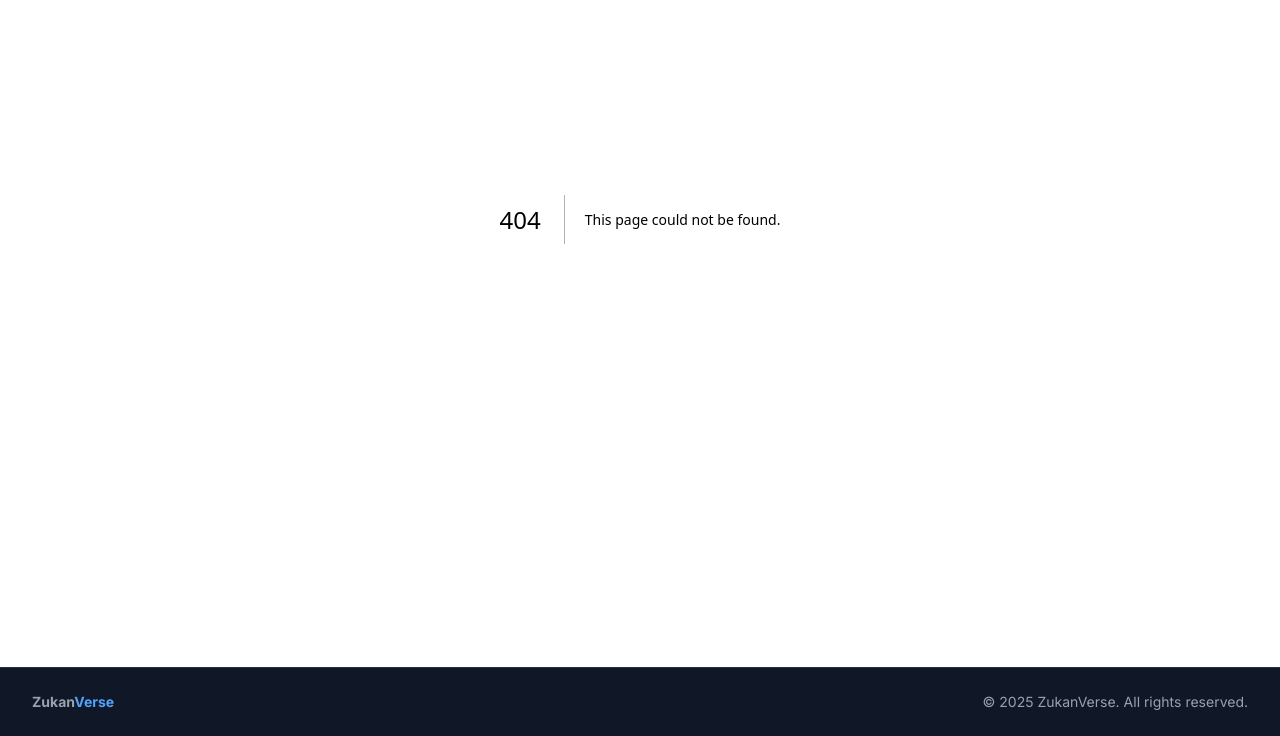
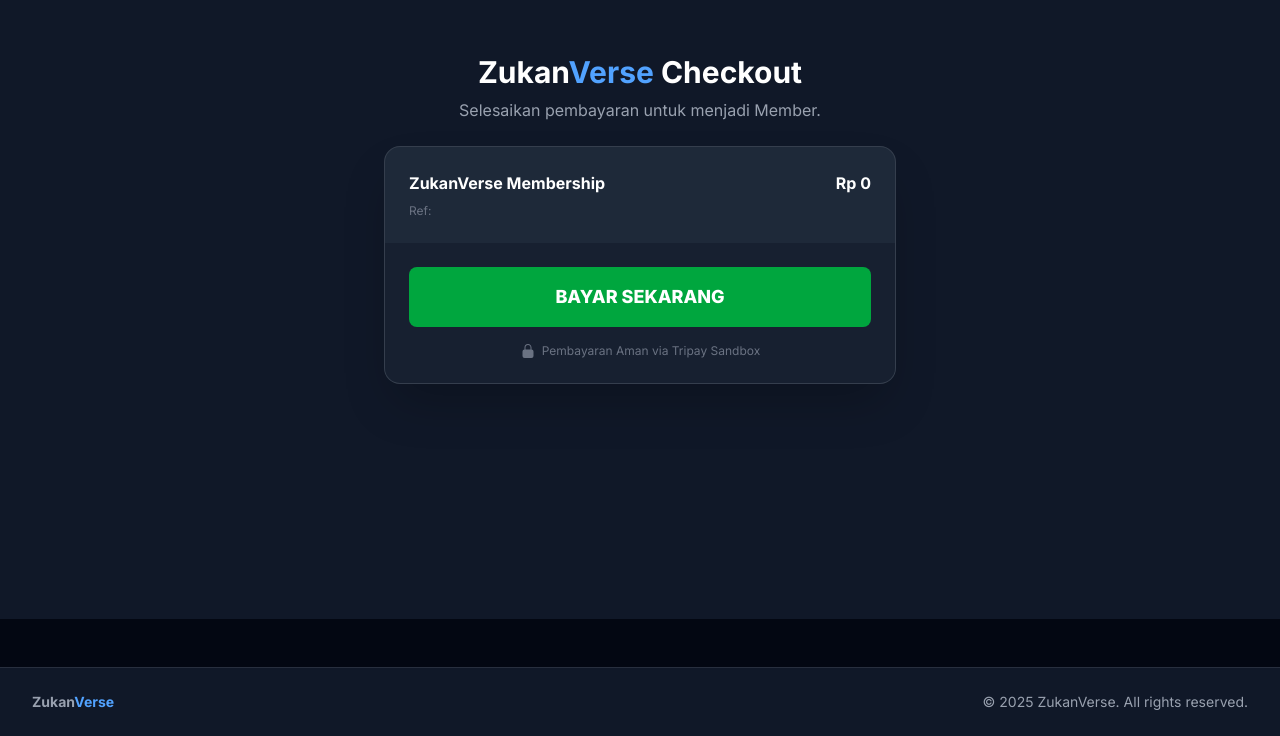
Before and after one commit to wisnu-wicaksana/tugas-pemrog, a Next.js app in the folder frontend/: page /dev/simulate-payment in a window 1280 px wide. Before the commit this address had no page. Shown: the part 181-917 px from the top of the page. Built offline with nearby package versions, Linux system fonts and the light colour scheme; no server answers.

Commit message:
Menambahkan halaman pembayaran

```diff
--- /dev/null
+++ b/frontend/app/dev/simulate-payment/page.js
@@ -0,0 +1,94 @@
+// file: frontend/app/dev/simulate-payment/page.js
+'use client';
+
+import { useSearchParams, useRouter } from 'next/navigation';
+import { useState } from 'react';
+import apiClient from '@/lib/apiClient';
+import toast from 'react-hot-toast';
+import CustomToast from '@/components/CustomToast';
+import { ShieldCheckIcon, LockClosedIcon } from '@heroicons/react/24/solid';
+
+export default function SimulatePaymentPage() {
+  const router = useRouter();
+  const searchParams = useSearchParams();
+  const merchantRef = searchParams.get('ref');
+  const amount = searchParams.get('amount');
+
+  const [loading, setLoading] = useState(false);
+
+  const handleSimulatePayment = async () => {
+    setLoading(true);
+
+    const payload = {
+      merchant_ref: merchantRef,
+      status: 'PAID',
+    };
+
+    try {
+      await apiClient.post('/webhook/payment', payload);
+
+      toast.custom(t => <CustomToast t={t} type="success" title="Pembayaran Berhasil!" message="Akun Anda telah di-upgrade." />);
+
+      setTimeout(() => {
+        router.push('/dashboard?status=success');
+      }, 1500);
+
+    } catch (error) {
+      toast.custom(t => <CustomToast t={t} type="error" title="Simulasi Gagal" message="Gagal menghubungi webhook." />);
+      setLoading(false);
+    }
+  };
+
+  return (
+    <div className="bg-gray-900 min-h-screen flex justify-center items-center p-4">
+      <div className="w-full max-w-lg">
+        {/* Header Checkout */}
+        <div className="text-center mb-6">
+          <h1 className="text-3xl font-bold text-white">
+            Zukan<span className="text-blue-400">Verse</span> Checkout
+          </h1>
+          <p className="text-gray-400 mt-2">Selesaikan pembayaran untuk menjadi Member.</p>
+        </div>
+
+        {/* Panel Utama */}
+        <div className="bg-gray-800 rounded-2xl shadow-2xl border border-white/10 overflow-hidden">
+          <div className="p-6">
+
+
+            {/* Total */}
+            <div className="flex justify-between items-center font-bold text-white">
+              <span>ZukanVerse Membership</span>
+              <span>Rp {parseInt(amount || 0).toLocaleString('id-ID')}</span>
+            </div>
+
+            <p className="text-xs text-gray-500 mt-2">
+              Ref: <span className="font-mono">{merchantRef}</span>
+            </p>
+          </div>
+
+          {/* Area Tombol Aksi */}
+          <div className="bg-gray-900/50 p-6">
+            <button
+              onClick={handleSimulatePayment}
+              disabled={loading}
+              className="w-full flex justify-center items-center p-4 rounded-lg bg-green-600 hover:bg-green-700 text-white font-extrabold text-lg transition-all duration-300 transform hover:scale-105 disabled:bg-gray-600 disabled:cursor-not-allowed"
+            >
+              {loading ? (
+                <>
+                  <svg className="animate-spin -ml-1 mr-3 h-5 w-5" xmlns="http://www.w3.org/2000/svg" fill="none" viewBox="0 0 24 24"><circle className="opacity-25" cx="12" cy="12" r="10" stroke="currentColor" strokeWidth="4"></circle><path className="opacity-75" fill="currentColor" d="M4 12a8 8 0 018-8V0C5.373 0 0 5.373 0 12h4z"></path></svg>
+                  <span>MEMPROSES...</span>
+                </>
+              ) : (
+                'BAYAR SEKARANG'
+              )}
+            </button>
+            <div className="flex justify-center items-center mt-4 text-xs text-gray-500">
+              <LockClosedIcon className="h-4 w-4 mr-1.5" />
+              <span>Pembayaran Aman via Tripay Sandbox</span>
+            </div>
+          </div>
+        </div>
+      </div>
+    </div>
+  );
+}
```
